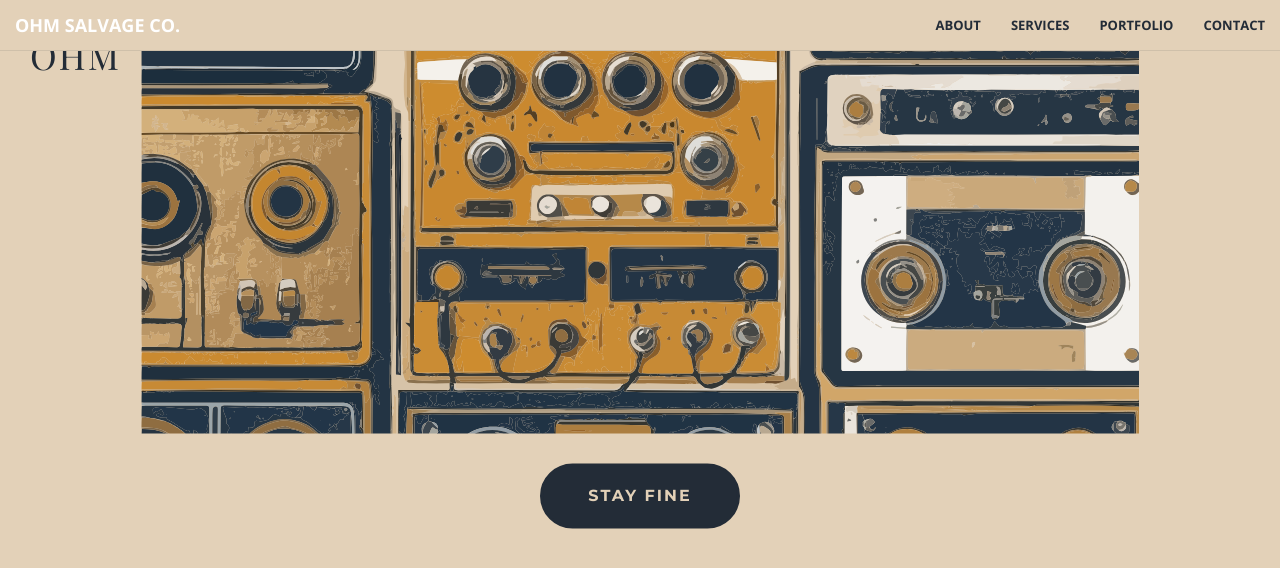
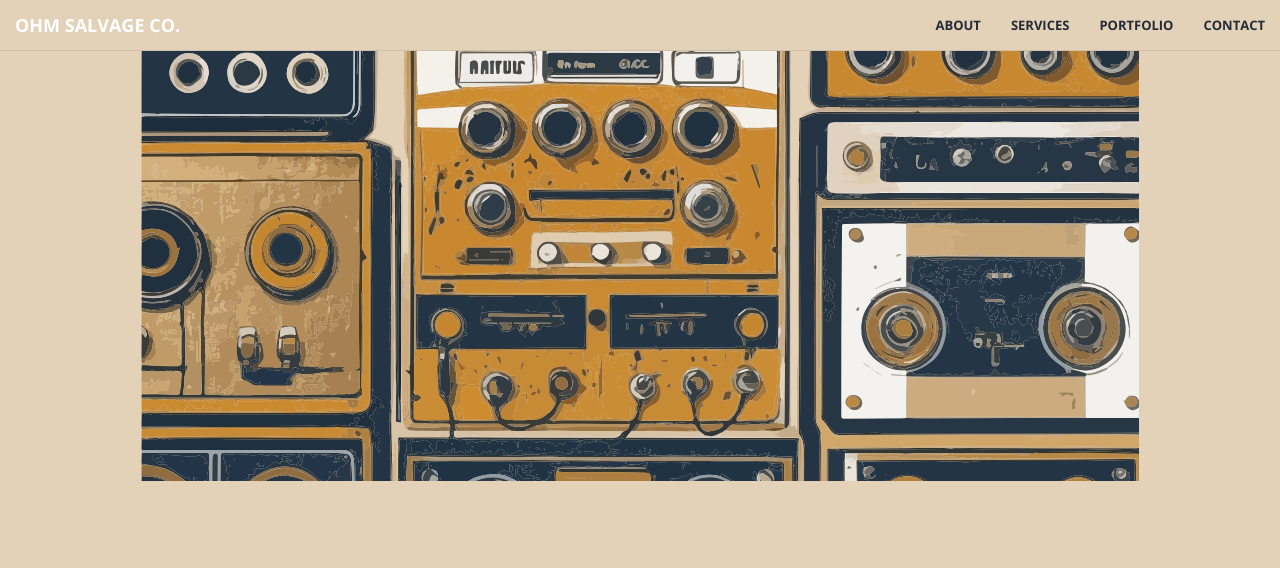
Before and after one commit to ohmco/www, a Jekyll site: the page built from index.html, in a window 1280 px wide and 900 px high. Shown: the top 568 px of the window. Built offline with Jekyll 4.4.1, drawn with Linux system fonts in a browser that asks for light colours.

Commit message:
Modify header subtitle and remove button link
Updated subtitle and commented out the button link.

```diff
--- a/_includes/header.html
+++ b/_includes/header.html
@@ -1,11 +1,10 @@
 <header>
-    <div class="ohm-logo">OHM</div>
     <div class="header-content">
         <div class="header-content-inner">
             <h1>OHM SALVAGE CO.</h1>
-            <p class="subtitle">Recording Studio Equipment Salvage Business</p>
+            <p class="subtitle">Purveyor of Grand Audio Delusions</p>
             <img src="assets/img/hero-illustration.svg" alt="Vintage Audio Equipment" class="hero-illustration">
-            <a href="#about" class="btn-ohm page-scroll">Stay Fine</a>
+<!--            <a href="#about" class="btn-ohm page-scroll">Stay Fine</a> -->
         </div>
     </div>
 </header>
```
